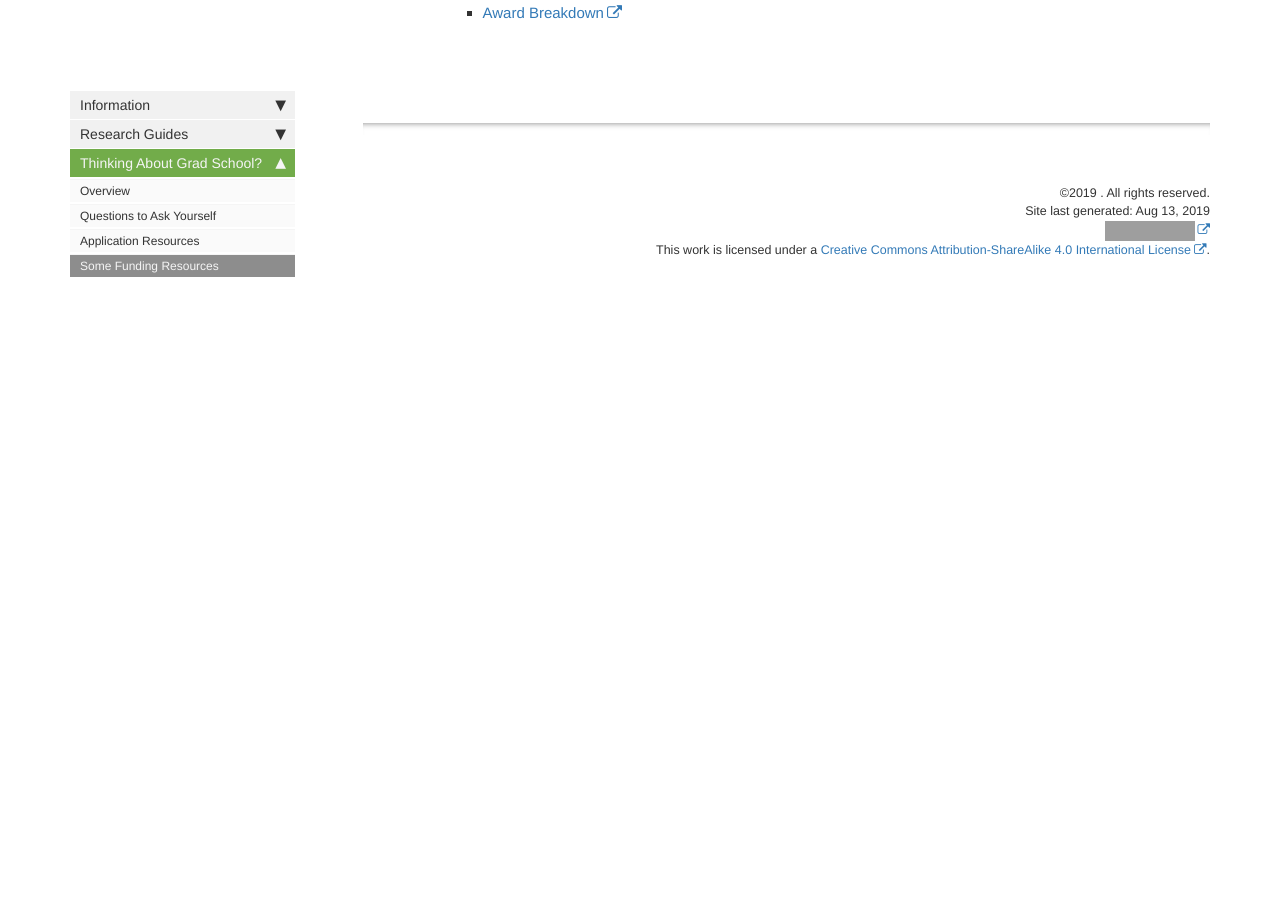
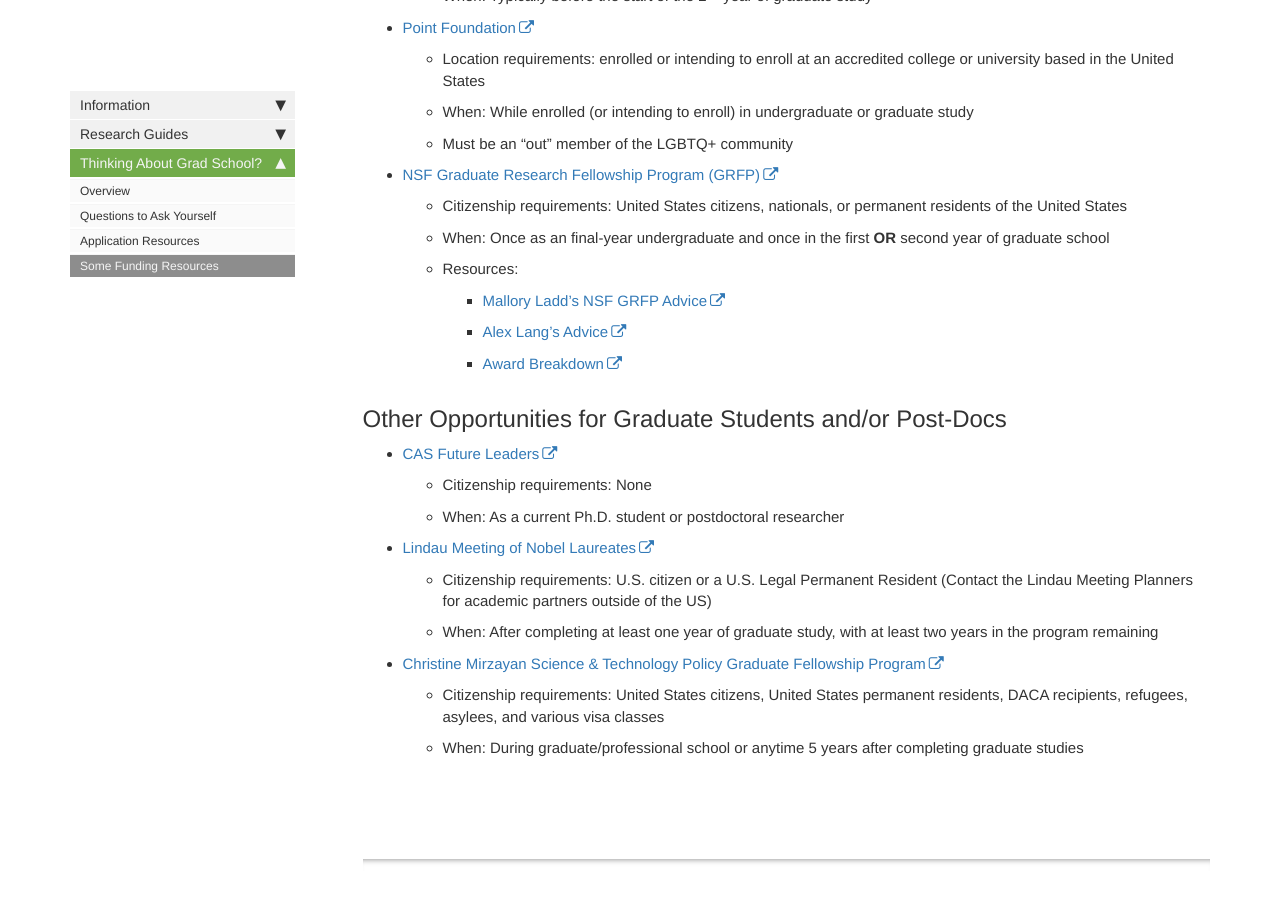
Before and after one commit to emleddin/comp-chem-website, a Jekyll site: the page built from pages/general_info/funding-school.md, in a window 1280 px wide and 900 px high, scrolled down 2803 px. Built offline with Jekyll 4.4.1, drawn with Linux system fonts in a browser that asks for light colours; comment, search, counter and statistics services are not loaded; before the commit the page ends 3113 px from its top, so only the background shows below that; some of the changed text lies outside the part shown; grey boxes are pictures that could not be loaded.

Commit message:
Updated funding sources, fixed AA image, started adding protonation state info

```diff
--- a/pages/general_info/funding-school.md
+++ b/pages/general_info/funding-school.md
@@ -9,6 +9,7 @@ This is a very incomplete list of funding sources for undergraduate and
 graduate students, but it is a starting point with some of the major ones.
 
 ## Acronyms
+* __CAS__: Chemical Abstracts Service
 * __DOD__: Department of Defense
 * __DOE__: Department of Energy
 * __MolSSI__: Molecular Sciences Software Institute
@@ -33,7 +34,11 @@ graduate students, but it is a starting point with some of the major ones.
 
 * [Federal Opportunities for Graduate Students](https://stemgradstudents.science.gov/)
 
+* [Pathways to Science](https://www.pathwaystoscience.org/grad.aspx)
+
 * [John's Hopkins graduate funding opportunities](https://research.jhu.edu/rdt/funding-opportunities/graduate/)
+
+* [University of Connecticut's Engineering List](https://grad.engr.uconn.edu/fellowships/)
 
 ## Undergraduate Students
 
@@ -60,10 +65,19 @@ Goldwater Scholarship" %}
     Canada, or Mexico. (No citizenship requirement.)
     * When: fall of the second year of the PhD program
 
+* [Microsoft PhD Fellowship](https://www.microsoft.com/en-us/research/academic-program/phd-fellowship/)
+    * Location requirements: enrolled at a university in the United States,
+    Canada, or Mexico. (No citizenship requirement.)
+    * When: summer before the third year of the PhD program
+
 * [NIH F31 and F31 Diversity](https://researchtraining.nih.gov/programs/fellowships/F31)
     * Citizenship requirements: U.S. citizen or permanent resident
     * When: Typically with 2-3 years remaining.
     * 3 application cycles per year [see here](https://grants.nih.gov/grants/how-to-apply-application-guide/due-dates-and-submission-policies/due-dates.htm)
+
+* [NVIDIA Graduate Fellowship Program](https://www.nvidia.com/en-us/research/graduate-fellowships/)
+    * No location/citizenship requirement
+    * When: After 1 year of graduate study, but with at least 1 year remaining
 
 ## Both Undergraduate and Graduate Applicants
 
@@ -112,5 +126,23 @@ search--it may not be the most up-to-date eligibility criteria." %}
         * [Alex Lang's Advice](https://www.alexhunterlang.com/nsf-fellowship)
         * [Award Breakdown](https://github.com/cloudy/nsf-grfp-analysis)
 
+## Other Opportunities for Graduate Students and/or Post-Docs
+
+* [CAS Future Leaders](https://www.cas.org/about/futureleaders)
+    * Citizenship requirements: None
+    * When: As a current Ph.D. student or postdoctoral researcher
+
+* [Lindau Meeting of Nobel Laureates](https://www.orau.org/lindau/)
+    * Citizenship requirements: U.S. citizen or a U.S. Legal Permanent Resident
+    (Contact the Lindau Meeting Planners for academic partners outside of the US)
+    * When: After completing at least one year of graduate study, with at
+    least two years in the program remaining
+
+* [Christine Mirzayan Science & Technology Policy Graduate Fellowship Program](https://sites.nationalacademies.org/pga/policyfellows/)
+    * Citizenship requirements: United States citizens, United States permanent
+    residents, DACA recipients, refugees, asylees, and various visa classes
+    * When: During graduate/professional school or anytime 5 years after
+    completing graduate studies
+
 
 {% include links.html %}
```
Also changed, not shown: pages/AMBER_guide/AMBERguide-protonation-states.md (added, +76 -0 lines), images/AMBERguide/Hplusplus-upload.png (added), images/AMBERguide/protonation-states.png (added), 1 other file.
